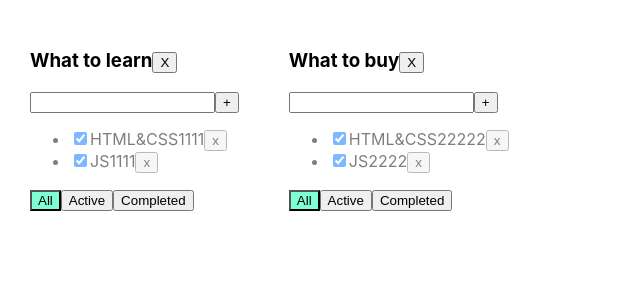
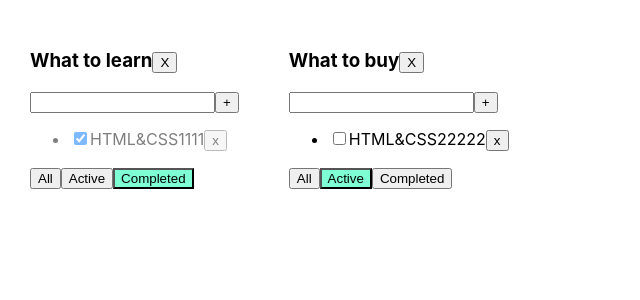
Before and after one commit to IJTINK7/additional_lessons, a React (Create React App) app: page / in a window 1280 px wide. Shown: the top 300 px of the page, without its empty margins (0-640 px from the left). Built offline with nearby package versions, Linux system fonts and the light colour scheme.

Commit message:
Fixing "changeFilter" function, fixing filtration

```diff
--- a/src/App.tsx
+++ b/src/App.tsx
@@ -50,16 +50,16 @@ function App() {
         [todolistId1]: {
             data: [
                 {id: v1(), title: "HTML&CSS1111", isDone: true},
-                {id: v1(), title: "JS1111", isDone: true}
+                {id: v1(), title: "JS1111", isDone: false}
             ],
-            filter: "all"
+            filter: "completed"
         },
         [todolistId2]: {
             data: [
-                {id: v1(), title: "HTML&CSS22222", isDone: true},
+                {id: v1(), title: "HTML&CSS22222", isDone: false},
                 {id: v1(), title: "JS2222", isDone: true}
             ],
-            filter: "all"
+            filter: "active"
         }
     });
 
@@ -87,7 +87,7 @@ function App() {
     }
 
     function changeFilter(todolistId: string, value: FilterValuesType) {
-        setTodolists(todolists.map(el => el.id === todolistId ? {...el, filter: value} : el))
+        setTasks({...tasks, [todolistId]: {...tasks[todolistId], filter: value}})
     }
 
     return (
@@ -95,7 +95,7 @@ function App() {
             {todolists.map((el) => {
                 let tasksForTodolist = tasks[el.id].data;
                 if (tasks[el.id].filter === "active") {
-                    tasksForTodolist = tasks[el.id].data.filter(t => t.isDone);
+                    tasksForTodolist = tasks[el.id].data.filter(t => !t.isDone);
                 }
                 if (tasks[el.id].filter === "completed") {
                     tasksForTodolist = tasks[el.id].data.filter(t => t.isDone);
```
